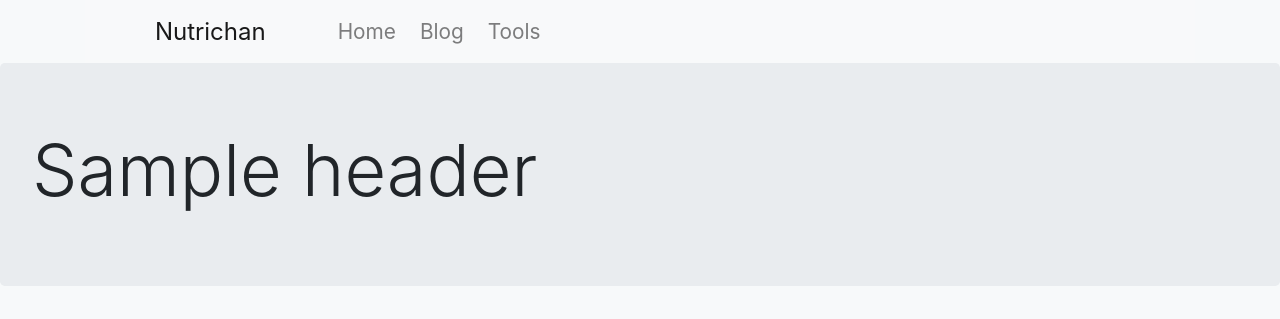
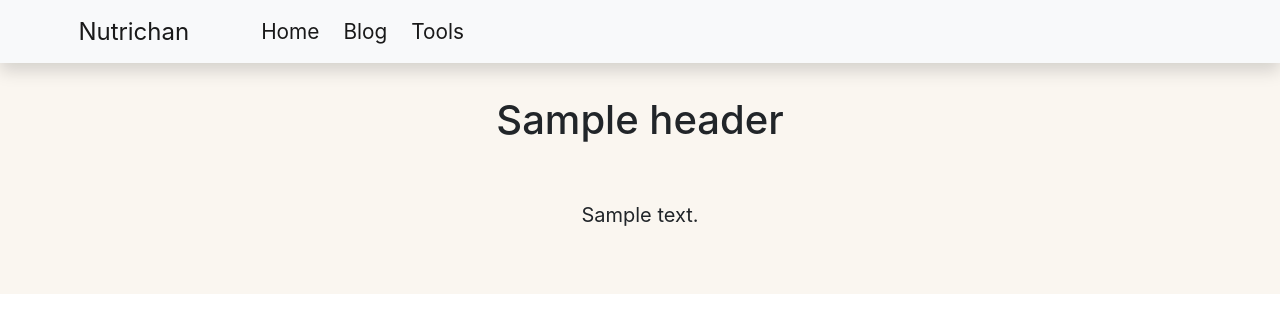
Before and after one commit to EthanCundick/NC, a Django app: template home/templates/home/home_page.html in a window 1280 px wide. Shown: the top 319 px of the page. Run offline with Django 3.2, Linux system fonts and the light colour scheme; the template is opened without the code that fills it: most values are stand-ins (such as "Sample title", 1, 10 or a date in 2020); parts of the project's set-up code (start-up, migrations or seed data) failed here and were passed over; some libraries are stand-ins or nearby versions.

Commit message:
Updated CSS and Styling for home page

```diff
--- a/home/templates/home/home_page.html
+++ b/home/templates/home/home_page.html
@@ -2,21 +2,43 @@
 
 {% load wagtailcore_tags %}
 
-{% block body_class %}template-homepage{% endblock %}
 
 {% block content %}
 
-<div class="jumbotron">
-    <h1 class="display-3">{{page.header}}</h1>
-</div>
-
-<div class="contaier-fluid">
+<div class="container pt-5 pb-5">
     <div class="row">
+        <!-- <div class="col-md-4 pr-4 pt-5">
+            <img src="https://nutrichansa.blob.core.windows.net/nutrichan/k8-MQ82YY6iuPc-unsplash.jpg"
+                class="img-fluid rounded shadow " alt="">
+        </div> -->
         <div class="col text-center">
-            {{ page.body|richtext }}
+            <h1 class="p-5">{{page.header}}</h1>
+            <p class="">{{page.body}}</p>
         </div>
     </div>
 
 </div>
 
+
+<div class="container-fluid about pt-5">
+
+    <div class=" row">
+
+        <div class="col">
+            <h2 class="text-center pb-3">About</h2>
+
+            <p>{{page.about_text_one}}</p>
+
+            <p>{{page.about_text_two}}</p>
+
+        </div>
+        <div class="col-md-2 pr-4 pt-5">
+            <img src="https://nutrichansa.blob.core.windows.net/nutrichan/k8-MQ82YY6iuPc-unsplash.jpg"
+                class="img-fluid rounded shadow " alt="">
+        </div>
+    </div>
+
+</div>
+
+
 {% endblock %}
--- a/nc/static/css/nc.css
+++ b/nc/static/css/nc.css
@@ -1,10 +1,29 @@
+* {
+    margin: 0;
+    padding: 0;
+  }
+
+/* Paragraph */
+
+p{
+    font-size: 1.25rem;
+}
+
+
 /* Body */
 
 body{
-    background-color: #F7F9FA;
+    background-color: #FAF6F0;
 }
 
+
 /* Navbar */
+
+nav {
+    background-color: white;
+    margin: 0;
+    padding: 0;
+}
 
 #navbarNav > ul > li.nav-item {
     font-size: 1.3rem;
@@ -16,3 +35,22 @@ a.navbar-brand {
     font-size: 1.5rem;
     padding-left: 5%;
 }
+
+
+/* About */
+
+.about{
+    background-color: white;
+    padding: 5%;
+}
+
+
+/* Footer */
+
+.foot{
+    padding-top: 3%;
+    padding-bottom: 3%;
+    /* padding-left: 15%;
+    padding-right: 15%; */
+
+}
--- a/nc/templates/base.html
+++ b/nc/templates/base.html
@@ -22,8 +22,7 @@
     <header>
         <!-- NavBar -->
 
-        <div class="container">
-            <nav class="navbar navbar-expand-lg navbar-light bg-light ">
+        <nav class="navbar navbar-expand-lg navbar-light bg-light shadow fixed-top">
             <a class="navbar-brand" href="#">Nutrichan</a>
             <button class="navbar-toggler" type="button" data-toggle="collapse" data-target="#navbarNav"
                 aria-controls="navbarNav" aria-expanded="false" aria-label="Toggle navigation">
@@ -32,20 +31,18 @@
             <div class="collapse navbar-collapse" id="navbarNav">
                 <ul class="navbar-nav pl-5">
                     <li class="nav-item pr-2">
-                            <a class="nav-link" href="#">Home <span class="sr-only">(current)</span></a>
+                        <a class="nav-link active" href="#">Home <span class="sr-only">(current)</span></a>
                     </li>
                     <li class="nav-item pr-2">
-                            <a class="nav-link" href="#">Blog</a>
+                        <a class="nav-link active" href="#">Blog</a>
                     </li>
                     <li class="nav-item pr-2">
-                            <a class="nav-link" href="#">Tools</a>
+                        <a class="nav-link active" href="#">Tools</a>
                     </li>
                 </ul>
             </div>
         </nav>
 
-
-        </div>
 
         <!-- End Navbar -->
 
@@ -56,6 +53,29 @@
     {% block content %}
 
     {% endblock %}
+
+    <footer>
+        <div class="container-fluid foot text-center">
+            <div class="row">
+                <div class="col-md-4 pt-1">
+                    <h2>Nutrichan</h2>
+                </div>
+                <div class="col-md-4">
+                    <h4>About</h4>
+                    <ul>
+
+                    </ul>
+                </div>
+                <div class="col-md-4">
+                    <h4>Social</h4>
+                    <ul>
+
+                    </ul>
+
+                </div>
+            </div>
+        </div>
+    </footer>
 
     <!-- Optional JavaScript -->
     <!-- jQuery first, then Popper.js, then Bootstrap JS -->
```
Lines whose indentation alone changed are shown as unchanged.
